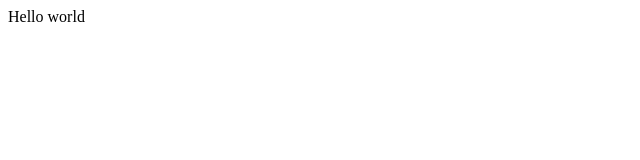
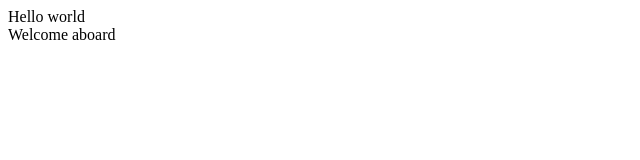
Before and after one commit to ethosinteract/MobileOrdering, a plain HTML site: page index.html in a window 1280 px wide. Shown: the full height of the page, 0-640 px from the left. Drawn offline with Linux system fonts and the light colour scheme.

Commit message:
Dreamweaver

```diff
--- a/index.html
+++ b/index.html
@@ -6,6 +6,7 @@
 </head>
 
 <body>
-Hello world
+Hello world<br>
+Welcome aboard
 </body>
 </html>
```
